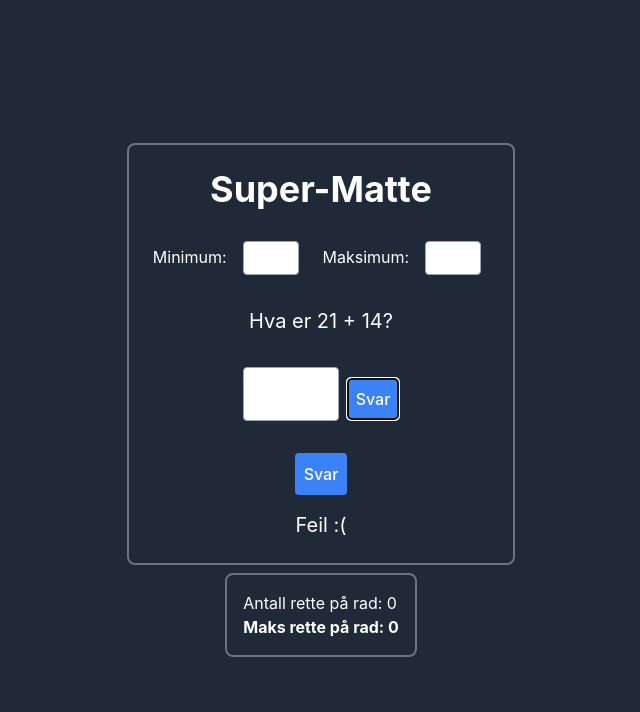
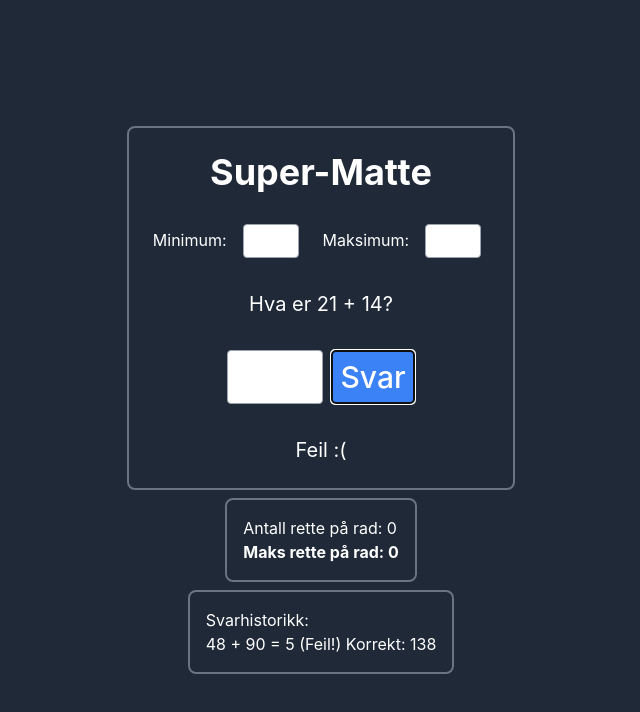
Before and after one commit to soteland/math-quiz-app, a React (Vite) app: page / in a window 1280 px wide. Both pictures are taken after typing "5" into the empty fields and a click on the button "Svar". Shown: the top 712 px of the page, without its empty margins (319-959 px from the left). Built offline with nearby package versions, Linux system fonts and the light colour scheme.

Commit message:
show history

```diff
--- a/src/App.tsx
+++ b/src/App.tsx
@@ -2,6 +2,7 @@ import React, { useState, useEffect } from 'react';
 import ConfettiExplosion from 'react-confetti-explosion';
 
 function App() {
+  const [answers, setAnswers] = useState<string[]>([])
   const [score, setScore] = useState(0)
 
   const [scoreStreak, setScoreStreak] = useState(0)
@@ -32,16 +33,18 @@ function App() {
       setIsExploding(true);
       setScore(score + 1)
       if (score > scoreStreak) setScoreStreak(score + 1)
+      setAnswers(a => [...a, `${num1} + ${num2} = ${correctAnswer}`])
     } else {
       setMessage('Feil :(');
       setScore(0)
+      setAnswers(a => [`${num1} + ${num2} = ${answer} (Feil!) Korrekt: ${correctAnswer}`, ...a])
     }
-    setAnswer('');
     setNum1(generateRandomNumber2(lowerBound, upperBound));
     setNum2(generateRandomNumber2(lowerBound, upperBound));
     setTimeout(() => {
       setIsExploding(false);
     }, 2000);
+    setAnswer('');
   }
 
   const [isExploding, setIsExploding] = React.useState(false);
@@ -84,16 +87,16 @@ function App() {
               required
               className="border border-gray-400 p-2 rounded mr-2 text-3xl w-24"
             />
-            <button type="submit" className="bg-blue-500 text-white p-2 rounded">
+            <button type="submit" className="bg-blue-500 text-white p-2 text-3xl rounded">
               Svar
             </button>
             {isExploding && <ConfettiExplosion />}
           </form>
-          <div>
+          {/* <div>
             <button type="submit" className="bg-blue-500 text-white p-2 rounded">
               Svar
             </button>
-          </div>
+          </div> */}
           <p className="text-xl">{message}</p>
         </header>
       </div>
@@ -105,6 +108,12 @@ function App() {
           <strong>Maks rette på rad: {scoreStreak}</strong>
         </div>
       </div>
+      <div className='border-2 border-gray-500 p-4 rounded-lg flex flex-col'>
+        <div>
+          Svarhistorikk:
+          {answers.map((a, i) => <div key={i}>{a}</div>)}
+        </div>
+      </div>
     </div>
   );
 }
```
